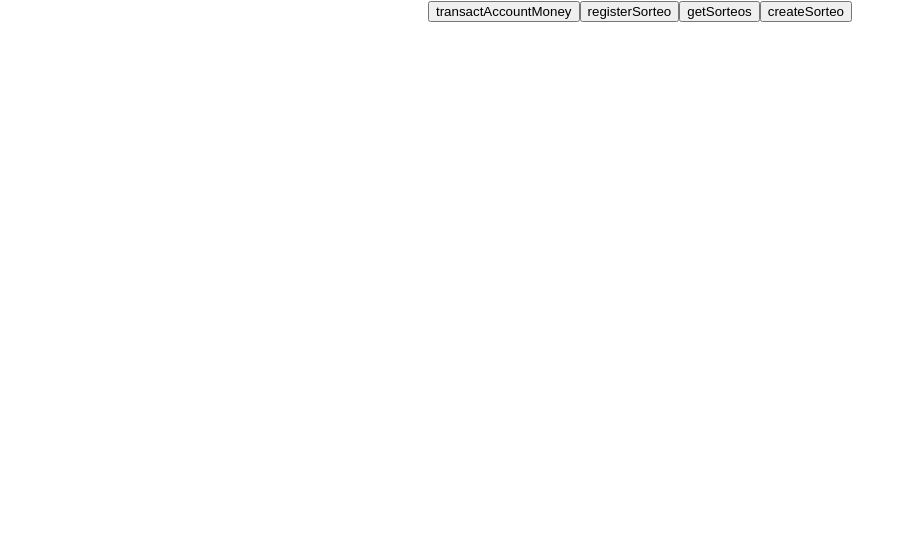
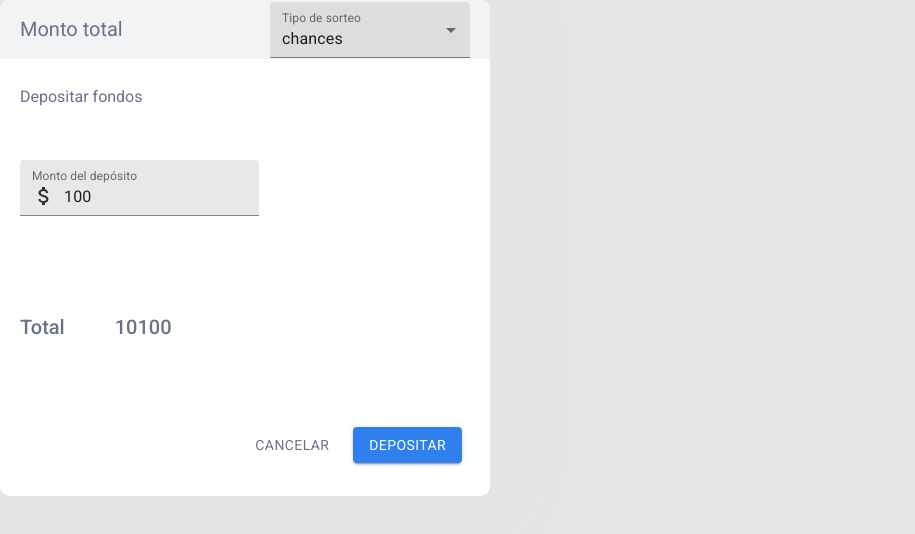
Before and after one commit to lhidalgo2014/JPS, a React (Create React App) app: page / in a window 1280 px wide. Shown: the top 534 px of the page, without its empty margins (0-915 px from the left). Built offline with nearby package versions, Linux system fonts and the light colour scheme.

Commit message:
feat/account-money

```diff
--- a/package.json
+++ b/package.json
@@ -3,6 +3,8 @@
   "version": "0.1.0",
   "private": true,
   "dependencies": {
+    "@material-ui/core": "^4.11.2",
+    "@material-ui/icons": "^4.11.2",
     "@testing-library/jest-dom": "^5.11.6",
     "@testing-library/react": "^11.2.2",
     "@testing-library/user-event": "^12.6.0",
--- /dev/null
+++ b/src/components/accountMoney/AccountMoney.css
@@ -0,0 +1,72 @@
+@import url('https://fonts.googleapis.com/css2?family=Roboto:wght@400;500&display=swap');
+
+.Account-money {
+    width: 490px;
+    height: 496px;
+    background-color: white;
+    border-radius: 10px;
+    filter: drop-shadow(0 0 40px #E3E3E3);
+}
+
+.Top-bar {
+    width: 490px;
+    height: 59px;
+    background-color: #F1F3F4;
+    border-top-left-radius: 10px;
+    border-top-right-radius: 10px;
+}
+
+.Top-bar-content {
+    display: flex;
+    align-items: center;
+    justify-content: space-between;
+}
+
+.Text-tittle {
+    padding-left: 20px;
+    font-family: 'Roboto', sans-serif;
+    font-style: normal;
+    font-weight: normal;
+    font-size: 20px;
+    line-height: 23px;
+
+    color: #697288;
+}
+
+.Text-subtittle {
+    font-family: 'Roboto', sans-serif;
+    font-style: normal;
+    font-weight: normal;
+    font-size: 16px;
+    line-height: 19px;
+
+    color: #697288;
+}
+
+h2 {
+    padding-left: 20px;
+    padding-top: 15px;
+}
+
+.Bottom-section {
+    padding-left: 20px;
+    margin-top: 100px;
+}
+
+.Bottom-text {
+    font-family: 'Roboto', sans-serif;
+    font-style: normal;
+    font-weight: 500;
+    font-size: 20px;
+    line-height: 23px;
+
+    color: #697288;
+}
+
+.Bottom-container {
+    display: flex;
+    margin-top: 80px;
+    margin-right: 20px;
+    flex-direction: row;
+    justify-content: flex-end;
+}
--- /dev/null
+++ b/src/components/accountMoney/AccountMoney.js
@@ -0,0 +1,95 @@
+import './AccountMoney.css'
+import React from 'react';
+import Button from '@material-ui/core/Button';
+// import CloseIcon from '@material-ui/icons/Close';
+import TextField from '@material-ui/core/TextField';
+import InputAdornment from '@material-ui/core/InputAdornment';
+import AttachMoneyIcon from '@material-ui/icons/AttachMoney';
+import MenuItem from '@material-ui/core/MenuItem';
+
+class AccountMoney extends React.Component {
+    state = {
+        total: 10000,
+        value: 100,
+        sorteoTypeList: ["chances", "loteria", "lotto"],
+        sorteo: "chances"
+    }
+
+    handleUserType = (event) => {
+        if(event.target.value === "") {
+            this.setState({value: 0})
+        }
+        else this.setState({value: parseInt(event.target.value)})
+    }
+
+    handleChange = (event) => {
+        this.setState({sorteo: event.target.value})
+    }
+
+    updateTotal = () => {
+        return this.state.total + parseInt(this.state.value)
+    }
+
+    render() {
+        console.log("State: ", this.state)
+        console.log("Type: ", this.state.sorteo)
+        return (
+            <div className="Account-money">
+                <div className="Top-bar Top-bar-content">
+                    <h1 className="Text-tittle">Monto total</h1>
+                    {/* <IconButton aria-label="delete" className={classes.margin}>
+                        <CloseIcon />
+                    </IconButton> */}
+
+                    <TextField
+                        id="filled-select-currency"
+                        style= {{ width: 200, marginRight: 20 }}
+                        select
+                        label="Select"
+                        value={this.state.sorteo}
+                        onChange={this.handleChange}
+                        label="Tipo de sorteo"
+                        variant="filled"
+                        >
+                        {this.state.sorteoTypeList.map((option) => (
+                            <MenuItem key={option} value={option}>
+                                {option}
+                            </MenuItem>
+                        ))}
+                    </TextField>
+                </div>
+
+                <h2 className="Text-subtittle">Depositar fondos</h2>
+                <TextField
+                    id="total-amount"
+                    onChange={this.handleUserType}
+                    style={{
+                        marginTop: 40,
+                        marginLeft: 20
+                    }}
+                    value={this.state.value}
+                    label="Monto del depósito"
+                    InputProps={{
+                        startAdornment: (
+                            <InputAdornment position="start">
+                                <AttachMoneyIcon style={{ color: "#323232" }} />
+                            </InputAdornment>
+                        ),
+                    }}
+                    variant="filled"/>
+
+                <div className="Bottom-section">
+                    <span className="Bottom-text">Total</span>
+                    <span className="Bottom-text" style={{marginLeft: 50}}>{this.updateTotal()}</span>
+                </div>
+
+                <div style={{  }} className="Bottom-container">
+                    <Button style={{ margin:"8px", color: "#697288", fontFamily: "Roboto", fontWeight: "400" }}>Cancelar</Button>
+                    <Button style={{ margin:"8px", color: "#FFFF", backgroundColor: "#2F80ED", fontFamily: "Roboto", fontWeight: "400" }} variant="contained" color="primary">Depositar</Button>
+                </div>
+            </div>
+        )
+    }
+}
+
+export default AccountMoney;
--- a/src/index.css
+++ b/src/index.css
@@ -3,6 +3,7 @@ body {
   font-family: -apple-system, BlinkMacSystemFont, 'Segoe UI', 'Roboto', 'Oxygen',
     'Ubuntu', 'Cantarell', 'Fira Sans', 'Droid Sans', 'Helvetica Neue',
     sans-serif;
+    background-color: #E5E5E5;
   -webkit-font-smoothing: antialiased;
   -moz-osx-font-smoothing: grayscale;
 }
--- a/src/index.js
+++ b/src/index.js
@@ -1,12 +1,13 @@
 import React from 'react';
 import ReactDOM from 'react-dom';
 import './index.css';
-import App from './App';
+// import App from './App';
+import AccountMoney from './components/accountMoney/AccountMoney';
 import reportWebVitals from './reportWebVitals';
 
 ReactDOM.render(
   <React.StrictMode>
-    <App />
+    <AccountMoney />
   </React.StrictMode>,
   document.getElementById('root')
 );
```
Also changed, not shown: 1 other file (tests, documents, lock files or other folders).
